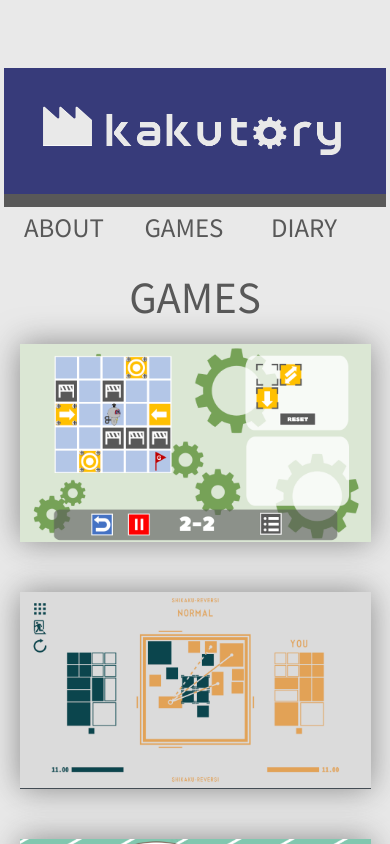
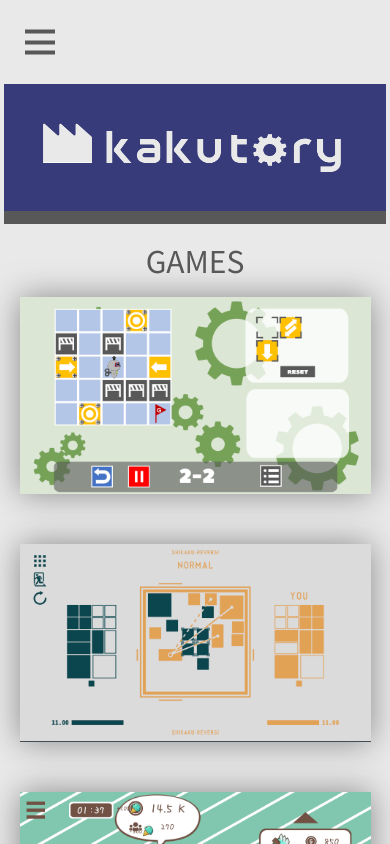
Before and after one commit to Suke-H/Kakutory, a React (Vite) app: page / in a window 390 px wide. Shown: the top 844 px of the page. Built offline with nearby package versions, Linux system fonts and the light colour scheme.

Commit message:
メニューアイコンとサイドメニューの追加

```diff
--- a/src/components/Header.css
+++ b/src/components/Header.css
@@ -56,11 +56,10 @@
 @media (max-width:600px) {
 
     .headerContainer {
-
       }
 
     .title {
-      margin-top: 6vh;
+      margin-top: 8vh;
       height: 15vh;
     }
 
@@ -69,16 +68,70 @@
       height: 6vh;
     }
 
-    .separateLine {
 
-    }
+    /* .menu-icon {
+      width: 30px;
+      height: 25px;
+      display: flex;
+      flex-direction: column;
+      justify-content: space-between;
+      position: absolute;
+      top: 15px;
+      left: 15px;
+      top: 3.2vh;
+      left: 3.2vh;
+      cursor: pointer;
+      z-index: 1000;
+  } */
 
-    .menuContainer {
+  .menu-icon {
+    width: 30px;
+    height: 25px;
+    display: flex;
+    flex-direction: column;
+    justify-content: space-between;
+    position: absolute;
+    top: 5vh;
+    left: 3vh;
+    transform: translateY(-50%);
+    cursor: pointer;
+    z-index: 1000;
+}
 
-    }
+  .bar {
+      width: 100%;
+      height: 4px;
+      background-color: #585858;
+  }
 
-    .menuItem {
+  .side-menu {
+      position: absolute;
+      top: 0;
+      left: -300px;
+      width: 300px;
+      height: 100vh;
+      background-color: #585858;
+      transition: 0.3s;
 
-    }
+      z-index: 10;
+  }
+
+  .side-menu ul {
+      list-style: none;
+      padding: 0;
+  }
+
+  .side-menu ul li {
+      padding: 20px;
+  }
+
+  .side-menu ul li a {
+      color: #E9E9E9;
+      text-decoration: none;
+  }
+
+  .side-menu.open {
+    left: 0px;
+  }
 
 }
--- a/src/components/Header.tsx
+++ b/src/components/Header.tsx
@@ -1,22 +1,47 @@
 /* eslint-disable react/react-in-jsx-scope */
 // import React from 'react';
+import { useState } from 'react';
 import kakutorySVG from '../assets/kakutory.svg';
 import './Header.css';
 
 export const Header = (): JSX.Element => {
+
+  const [isMenuOpen, setMenuOpen] = useState(false);
+
+  const toggleMenu = (): void => {
+      setMenuOpen(!isMenuOpen);
+  };
+
   return (
     <div className="headerContainer">
+
+      <div className="menu-icon" onClick={toggleMenu}>
+          <div className="bar"></div>
+          <div className="bar"></div>
+          <div className="bar"></div>
+      </div>
+
+      <div className={`side-menu ${isMenuOpen ? 'open' : ''}`}>
+          <ul>
+              <li><a href="#">ホーム</a></li>
+              <li><a href="#">サービス</a></li>
+              <li><a href="#">プロフィール</a></li>
+              <li><a href="#">お問い合わせ</a></li>
+          </ul>
+      </div>
+
+
       <div className="title">
         <img src={kakutorySVG} alt="kakutory" className="title-image" />
       </div>
 
       <div className="separateLine"></div>
 
-      <div className="menuContainer">
+      {/* <div className="menuContainer">
         <div className="menuItem">ABOUT</div>
         <div className="menuItem">GAMES</div>
         <div className="menuItem">DIARY</div>
-      </div>
+      </div> */}
     </div>
   );
 }
--- a/src/components/contents/Home.css
+++ b/src/components/contents/Home.css
@@ -26,6 +26,10 @@
     transform: scale(1.05);
   }
 
+.column {
+    font-size: 40px;
+}
+
   @media (max-width:1024px) {
   }
 
@@ -37,4 +41,8 @@
         gap: 50px;
         margin: 0 auto;
     }
+
+    .column {
+        font-size: 30px;
+    }
   }
--- a/src/components/contents/Home.tsx
+++ b/src/components/contents/Home.tsx
@@ -29,7 +29,7 @@ export const Home = (): JSX.Element => {
 
     return (
         <div className='home'>
-            <h1 style={{fontSize: '40px'}}>GAMES</h1>
+            <h1 className="column">GAMES</h1>
             {/* <Link to="/games"> */}
                 {/* <img src="https://via.placeholder.com/150" alt="games" /> */}
             {/* </Link> */}
@@ -59,9 +59,9 @@ export const Home = (): JSX.Element => {
 
             {/* <h1>ABOUT</h1> */}
 
-            {/* <h1 style={{fontSize: '40px'}}>DIARY</h1> */}
+            {/* <h1>DIARY</h1> */}
 
-            {/* <h1 style={{fontSize: '40px'}}>CONTACT</h1> */}
+            {/* <h1>CONTACT</h1> */}
             {/* ご用件はこちらまで */}
         </div>
     );
```
